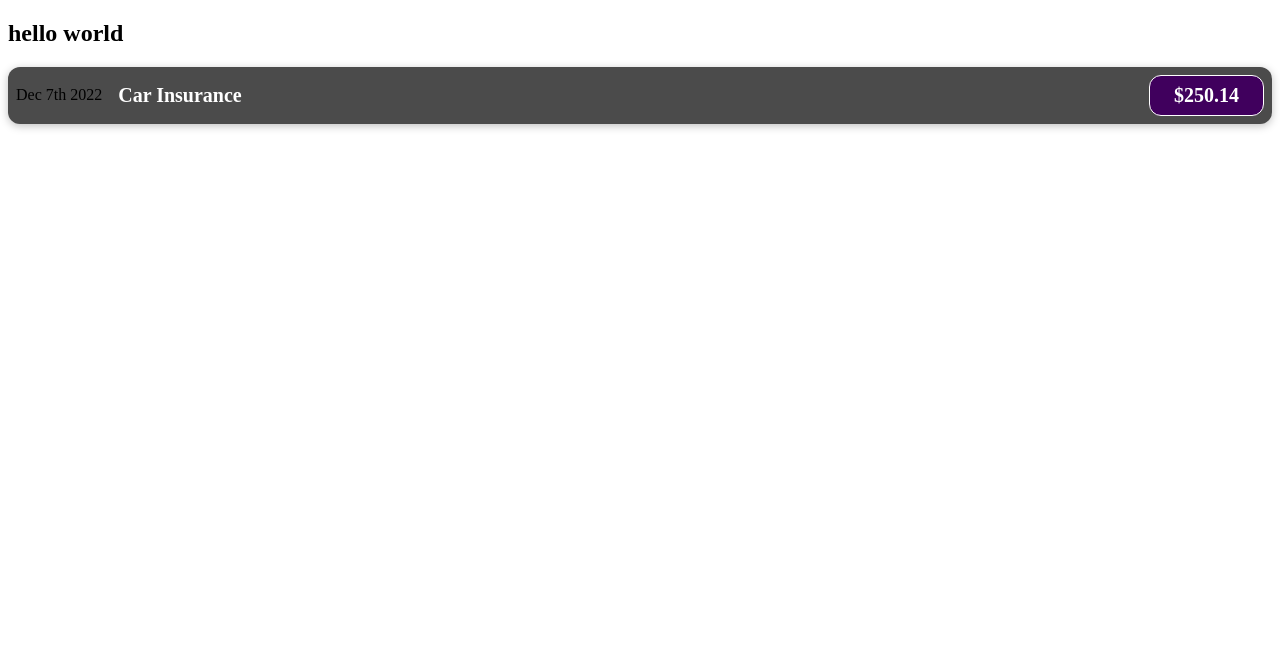
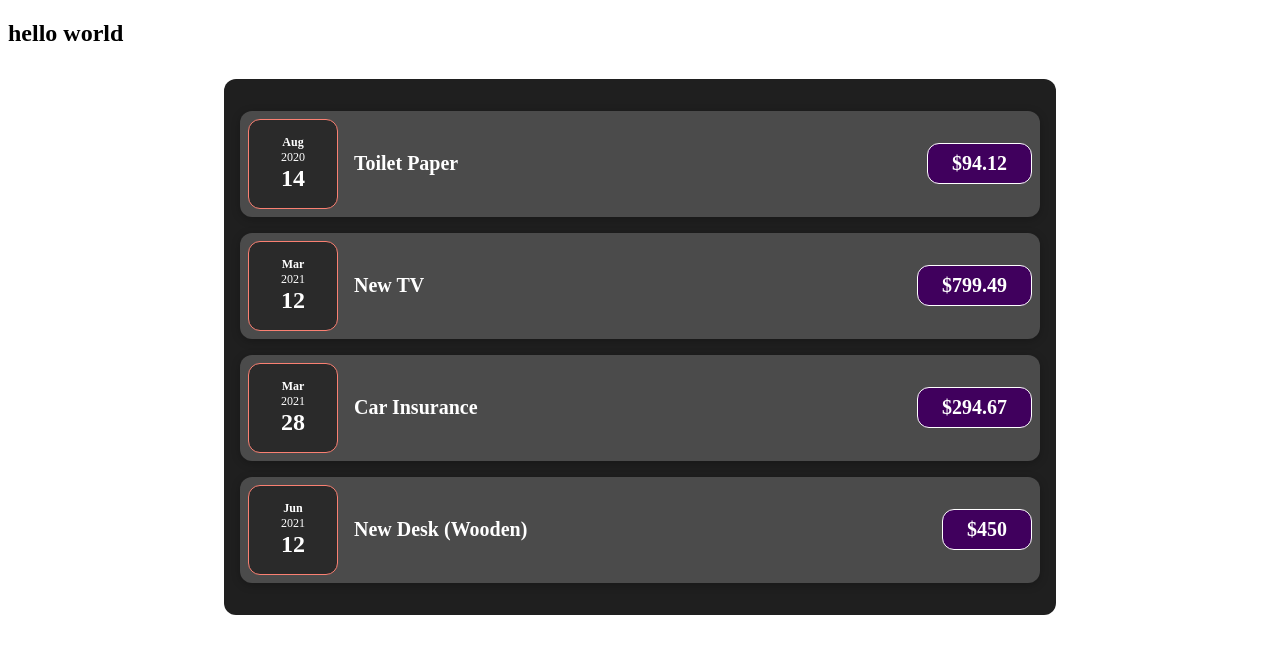
Before and after one commit to DADA6041/Expense_Tracker_React, a React (Create React App) app: page / in a window 1280 px wide. Shown: the top 654 px of the page. Built offline with nearby package versions, Linux system fonts and the light colour scheme.

Commit message:
:wrench: [feat] expense 컴포넌트 분리

```diff
--- a/src/App.js
+++ b/src/App.js
@@ -1,13 +1,33 @@
-import ExpenseItem from "./components/ExpenseItem/ExpenseItem";
-
-
+import Expenses from "./components/Expenses/Expenses";
 
 function App() {
-    return (
-        <div>
-            <h2>hello world</h2>
-            <ExpenseItem />
-        </div>
-    );
+  const expenses = [
+    {
+      id: 'e1',
+      title: 'Toilet Paper',
+      amount: 94.12,
+      date: new Date(2020, 7, 14),
+    },
+    { id: 'e2', title: 'New TV', amount: 799.49, date: new Date(2021, 2, 12) },
+    {
+      id: 'e3',
+      title: 'Car Insurance',
+      amount: 294.67,
+      date: new Date(2021, 2, 28),
+    },
+    {
+      id: 'e4',
+      title: 'New Desk (Wooden)',
+      amount: 450,
+      date: new Date(2021, 5, 12),
+    },
+  ];
+
+  return (
+    <div>
+      <h2>hello world</h2>
+      <Expenses expenses={expenses} />
+    </div>
+  );
 }
 export default App;
--- /dev/null
+++ b/src/components/ExpenseDate/ExpenseDate.js
@@ -0,0 +1,15 @@
+import './expenseDate.css'
+
+export default function ExpenseDate(props) {
+  const year = props.date.toLocaleString('en-US', { year: "numeric" });
+  const month = props.date.toLocaleString('en-US', { month: "short" });
+  const day = props.date.toLocaleString('en-US', { day: "2-digit" });
+
+  return (
+    <div className='expense-date'>
+      <div className='expense-date-month'>{month}</div>
+      <div className='expense-date-year'>{year}</div>
+      <div className='expense-date-day'>{day}</div>
+    </div>
+  )
+}
--- /dev/null
+++ b/src/components/ExpenseDate/expenseDate.css
@@ -0,0 +1,25 @@
+.expense-date {
+  display: flex;
+  flex-direction: column;
+  align-items: center;
+  justify-content: center;
+  width: 5.5rem;
+  height: 5.5rem;
+  border: 1px solid salmon;
+  background-color: #2a2a2a;
+  color: #fff;
+  border-radius: 12px;
+}
+
+.expense-date-month {
+  font-size: 0.75rem;
+  font-weight: bold;
+}
+
+.expense-date-year {
+  font-size: 0.75rem;
+}
+.expense-date-day {
+  font-size: 1.5rem;
+  font-weight: bold;
+}
--- a/src/components/ExpenseItem/ExpenseItem.js
+++ b/src/components/ExpenseItem/ExpenseItem.js
@@ -1,13 +1,14 @@
+import ExpenseDate from '../ExpenseDate/ExpenseDate'
 import './expenseItem.css'
 
-export default function ExpenseItem() {
-    return (
-        <div className='expense-item'>
-            <div>Dec 7th 2022</div>
-            <div className='expense-item-desc'>
-                <h2>Car Insurance</h2>
-                <div className='expense-item-price'>$250.14</div>
-            </div>
-        </div>
-    )
+export default function ExpenseItem(props) {
+  return (
+    <div className='expense-item'>
+      <ExpenseDate date={props.date} />
+      <div className='expense-item-desc'>
+        <h2>{props.title}</h2>
+        <div className='expense-item-price'>${props.amount}</div>
+      </div>
+    </div>
+  );
 }
--- /dev/null
+++ b/src/components/Expenses/Expenses.js
@@ -0,0 +1,13 @@
+import ExpenseItem from "../ExpenseItem/ExpenseItem";
+import "./expenses.css";
+
+export default function Expenses({ expenses }) {
+  return (
+    <div className="expenses">
+      <ExpenseItem title={expenses[0].title} amount={expenses[0].amount} date={expenses[0].date} />
+      <ExpenseItem title={expenses[1].title} amount={expenses[1].amount} date={expenses[1].date} />
+      <ExpenseItem title={expenses[2].title} amount={expenses[2].amount} date={expenses[2].date} />
+      <ExpenseItem title={expenses[3].title} amount={expenses[3].amount} date={expenses[3].date} />
+    </div>
+  );
+}
--- /dev/null
+++ b/src/components/Expenses/expenses.css
@@ -0,0 +1,9 @@
+.expenses {
+  padding: 1rem;
+  background-color: rgb(31, 31, 31);
+  margin: 2rem auto;
+  width: 50rem;
+  max-width: 95%;
+  border-radius: 12px;
+  box-shadow: 1 1px 8px rgba(0, 0, 0, 0.25);
+}
```
Also changed, not shown: src/components/ExpenseItem/expenseItem.css (+7 -5 lines), src/components/Card/Card.js (added), src/components/Card/card.css (added).
